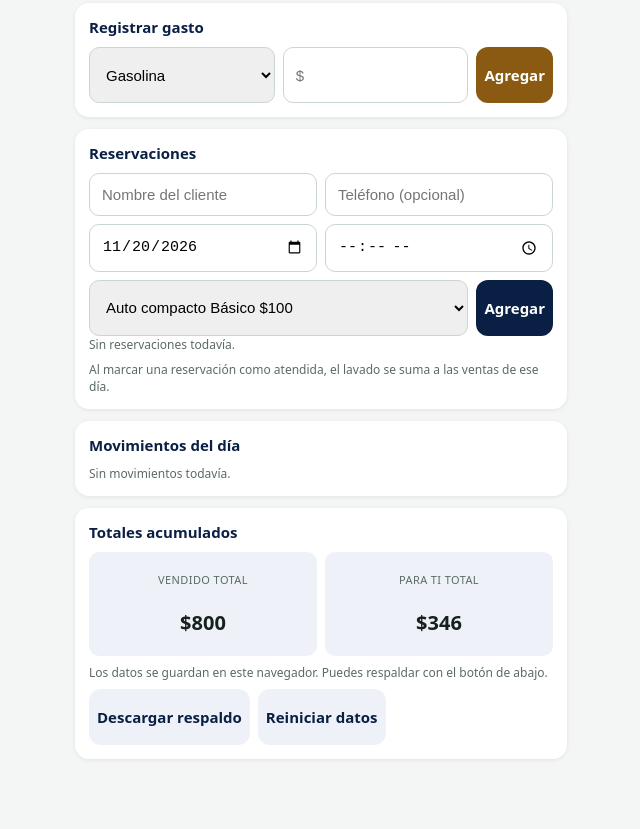
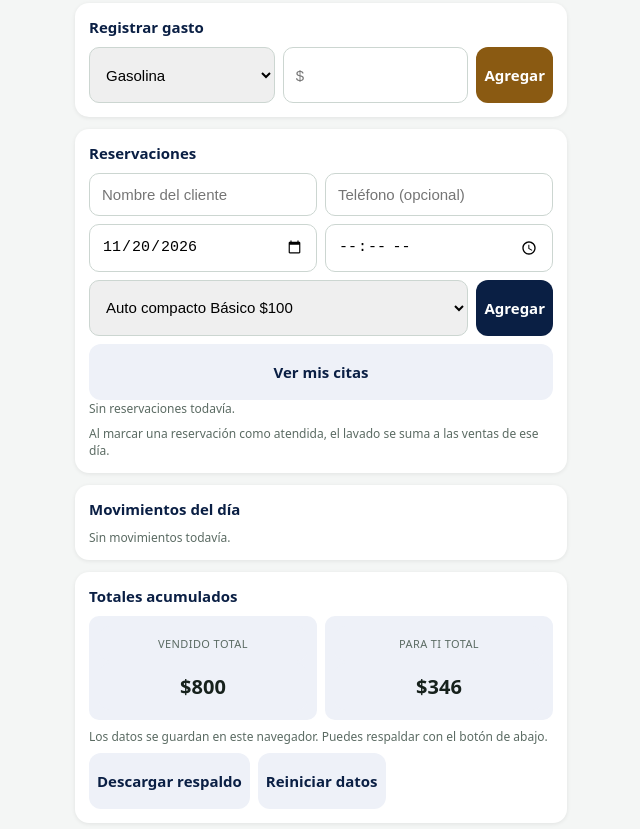
Before and after one commit to oscarpantoja26/al-tiro-control, a plain HTML site: page index.html in a window 1280 px wide. Shown: the part 902-1731 px from the top of the page, without its empty margins (319-959 px from the left). Before the commit the page ends 1687 px from the top, so only its background shows below. Drawn offline with Linux system fonts and the light colour scheme.

Commit message:
Agregar botón Ver mis citas en Reservaciones

```diff
--- a/index.html
+++ b/index.html
@@ -107,6 +107,9 @@ li .m{color:#5b6b63;font-size:12px}
 <div class="row">
 <select id="resvService"></select>
 <button id="resvBtn">Agregar</button>
+</div>
+<div class="row">
+<button class="sec" id="resvFilterBtn" style="flex:1">Ver mis citas</button>
 </div>
 <ul id="resvList"></ul>
 <p class="small" id="resvEmpty">Sin reservaciones todavía.</p>
@@ -224,18 +227,26 @@ document.getElementById('resvBtn').onclick=()=>{
  document.getElementById('resvPhone').value='';
  document.getElementById('resvTime').value='';
 };
+let resvOnlyPend=false;
+document.getElementById('resvFilterBtn').onclick=()=>{
+ resvOnlyPend=!resvOnlyPend;
+ renderResv();
+};
 function resvStatusLabel(s){
  return s==='pend'?'Pendiente':(s==='ok'?'Atendida':'Cancelada');
 }
 function renderResv(){
  const ul=document.getElementById('resvList'); ul.innerHTML='';
- const sorted=data.reservations.slice().sort((a,b)=>{
+ let sorted=data.reservations.slice().sort((a,b)=>{
   const pa=a.status==='pend'?0:1, pb=b.status==='pend'?0:1;
   if(pa!==pb) return pa-pb;
   return (a.date+' '+a.time).localeCompare(b.date+' '+b.time);
  });
+ if(resvOnlyPend) sorted=sorted.filter(r=>r.status==='pend');
  const pend=data.reservations.filter(r=>r.status==='pend').length;
  document.getElementById('resvCount').textContent=pend?('· '+pend+' pendiente'+(pend>1?'s':'')):'';
+ document.getElementById('resvFilterBtn').textContent=resvOnlyPend?'Ver todas':'Ver mis citas';
+ document.getElementById('resvEmpty').textContent=resvOnlyPend?'Sin citas pendientes.':'Sin reservaciones todavía.';
  document.getElementById('resvEmpty').style.display=sorted.length?'none':'block';
  sorted.forEach(r=>{
   const li=document.createElement('li');
```
